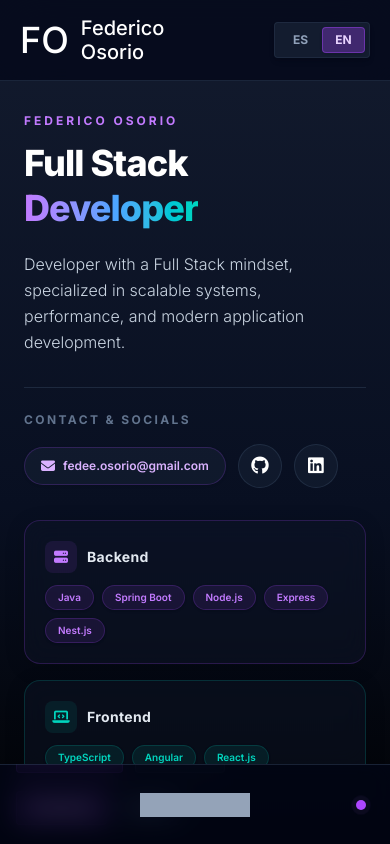
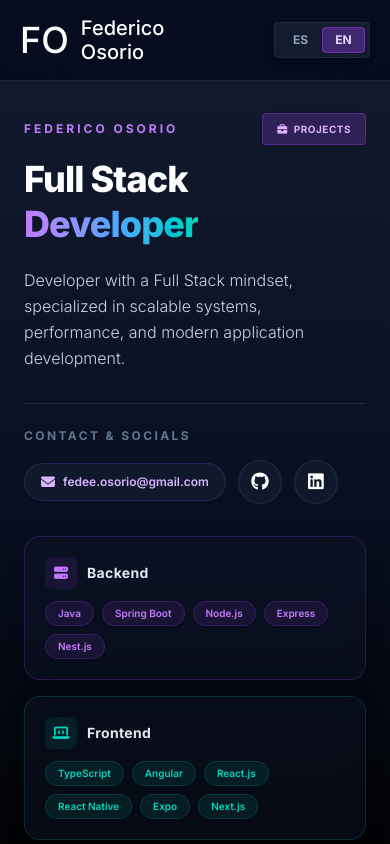
Before and after one commit to FedeOsorio/portfolio, a Next.js app: page / in a window 390 px wide. Built offline with nearby package versions, Linux system fonts and the light colour scheme.

Commit message:
Se mejoran estilos en mobile

```diff
--- a/src/app/layout.tsx
+++ b/src/app/layout.tsx
@@ -1,7 +1,6 @@
 import "../styles/globals.css";
 import type { Metadata } from "next";
 import { Inter } from "next/font/google";
-import Header from "@/components/header";
 import Script from "next/script";
 
 import { LanguageProvider } from "@/context/LanguageContext";
@@ -21,7 +20,6 @@ export default function RootLayout({ children }: { children: React.ReactNode })
 			</head>
 			<body className={`${inter.className} flex flex-col h-screen overflow-hidden`}>
 				<LanguageProvider>
-					<Header />
 					<div className="flex-1 relative overflow-hidden w-full">
 						{children}
 					</div>
--- a/src/components/PortfolioShell.tsx
+++ b/src/components/PortfolioShell.tsx
@@ -1,13 +1,14 @@
 "use client";
 import React, { useState, useEffect, useRef } from "react";
-import { motion } from "framer-motion";
+import { motion, AnimatePresence } from "framer-motion";
 import { useLanguage } from "@/context/LanguageContext";
 import PanelTab from "./PanelTab";
 import Main from "./main";
 import Projects from "./projects";
+import Header from "./header";
 
 const PortfolioShell = () => {
-  const { t } = useLanguage();
+  const { t, language } = useLanguage();
   const [activePanel, setActivePanel] = useState<"home" | "projects">("home");
   const [isMobile, setIsMobile] = useState(false);
   const [dimensions, setDimensions] = useState({ width: 0, height: 0 });
@@ -38,59 +39,88 @@ const PortfolioShell = () => {
   }, [isMobile]);
 
   return (
-    <div ref={containerRef} className={`flex w-full h-full overflow-hidden ${isMobile ? "flex-col" : "flex-row"} relative`}>
+    <div className="w-full h-full flex flex-col overflow-hidden">
+      <Header />
+      {isMobile ? (
+        <div className="w-full flex-1 overflow-hidden relative">
+          <AnimatePresence mode="wait">
+            {activePanel === "home" ? (
+              <motion.div
+                key="home"
+                initial={{ opacity: 0 }}
+                animate={{ opacity: 1 }}
+                exit={{ opacity: 0 }}
+                transition={{ duration: 0.3, ease: "easeInOut" }}
+                className="w-full h-full overflow-y-auto flex flex-col"
+              >
+                <Main setActivePanel={setActivePanel} isMobile={true} />
+              </motion.div>
+            ) : (
+              <motion.div
+                key="projects"
+                initial={{ opacity: 0 }}
+                animate={{ opacity: 1 }}
+                exit={{ opacity: 0 }}
+                transition={{ duration: 0.3, ease: "easeInOut" }}
+                className="w-full h-full overflow-y-auto flex flex-col"
+              >
+                <Projects isActive={true} isMobile={true} setActivePanel={setActivePanel} />
+              </motion.div>
+            )}
+          </AnimatePresence>
+        </div>
+      ) : (
+        <div ref={containerRef} className="flex w-full flex-1 overflow-hidden flex-row relative">
 
-      {/* HOME PANEL CONTAINER */}
+          {/* HOME PANEL CONTAINER (Desktop) */}
           <motion.div
             animate={{
-          width: isMobile ? "100%" : (activePanel === "home" ? "calc(100% - 80px)" : "80px"),
-          height: isMobile ? (activePanel === "home" ? "calc(100% - 80px)" : "80px") : "100%",
+              width: activePanel === "home" ? "calc(100% - 80px)" : "80px",
             }}
             transition={{ type: "tween", duration: 0.6, ease: "easeInOut" }}
-        className="relative overflow-hidden flex-shrink-0"
+            className="relative overflow-hidden flex-shrink-0 h-full"
           >
-        <div className={`absolute top-0 left-0 ${isMobile ? "w-full h-[calc(100vh-140px)]" : "w-[calc(100vw-80px)] h-full"}`}>
+            <div className="absolute top-0 left-0 w-[calc(100vw-80px)] h-full">
               <div className="w-full h-full overflow-y-auto flex flex-col">
-             <Main />
+                 <Main setActivePanel={setActivePanel} isMobile={false} />
               </div>
             </div>
 
             {/* Home Tab Overlay */}
             <div
-           className={`absolute ${isMobile ? "bottom-0 left-0 w-full h-[80px]" : "top-0 right-0 w-[80px] h-full"} z-20 transition-opacity duration-300 ${activePanel === "home" ? "opacity-0 delay-0 pointer-events-none" : "opacity-100 delay-300"}`}
+               className={`absolute top-0 right-0 w-[80px] h-full z-20 transition-opacity duration-300 ${activePanel === "home" ? "opacity-0 delay-0 pointer-events-none" : "opacity-100 delay-300"}`}
             >
                <PanelTab
                  label={t("panels.home")}
                  onClick={() => setActivePanel("home")}
-             position={isMobile ? "top" : "left"}
+                 position="left"
                  isActive={activePanel === "home"}
                />
             </div>
           </motion.div>
 
-      {/* PROJECTS PANEL CONTAINER */}
+          {/* PROJECTS PANEL CONTAINER (Desktop) */}
           <motion.div
             animate={{
-          width: isMobile ? "100%" : (activePanel === "projects" ? "calc(100% - 80px)" : "80px"),
-          height: isMobile ? (activePanel === "projects" ? "calc(100% - 80px)" : "80px") : "100%",
+              width: activePanel === "projects" ? "calc(100% - 80px)" : "80px",
             }}
             transition={{ type: "tween", duration: 0.6, ease: "easeInOut" }}
-        className="relative overflow-hidden flex-shrink-0"
+            className="relative overflow-hidden flex-shrink-0 h-full"
           >
-        <div className={`absolute top-0 left-0 ${isMobile ? "w-full h-[calc(100vh-140px)]" : "w-[calc(100vw-80px)] h-full"}`}>
+            <div className="absolute top-0 left-0 w-[calc(100vw-80px)] h-full">
               <div className="w-full h-full overflow-y-auto flex flex-col">
-             <Projects isActive={activePanel === "projects"} />
+                 <Projects isActive={activePanel === "projects"} isMobile={false} setActivePanel={setActivePanel} />
               </div>
             </div>
 
             {/* Projects Tab Overlay */}
             <div
-           className={`absolute ${isMobile ? "top-0 left-0 w-full h-[80px]" : "top-0 left-0 w-[80px] h-full"} z-20 transition-opacity duration-300 ${activePanel === "projects" ? "opacity-0 delay-0 pointer-events-none" : "opacity-100 delay-300"}`}
+               className={`absolute top-0 left-0 w-[80px] h-full z-20 transition-opacity duration-300 ${activePanel === "projects" ? "opacity-0 delay-0 pointer-events-none" : "opacity-100 delay-300"}`}
             >
                <PanelTab
                  label={t("panels.projects")}
                  onClick={() => setActivePanel("projects")}
-             position={isMobile ? "bottom" : "right"}
+                 position="right"
                  isActive={activePanel === "projects"}
                  shouldPulse={activePanel === "home"}
                />
@@ -98,17 +128,16 @@ const PortfolioShell = () => {
           </motion.div>
 
           {/* Neon Beam Border animation (Desktop, activePanel === "home" only) */}
-      {!isMobile && activePanel === "home" && dimensions.width > 0 && (
+          {activePanel === "home" && dimensions.width > 0 && (
             <svg className="absolute inset-0 w-full h-full pointer-events-none z-30">
               <defs>
                 <linearGradient id="neonGradient" x1="0%" y1="0%" x2="100%" y2="100%">
-              <stop offset="0%" stopColor="#c084fc" /> {/* Purple-400 */}
-              <stop offset="50%" stopColor="#60a5fa" /> {/* Blue-400 */}
-              <stop offset="100%" stopColor="#2dd4bf" /> {/* Teal-400 */}
+                  <stop offset="0%" stopColor="#c084fc" />
+                  <stop offset="50%" stopColor="#60a5fa" />
+                  <stop offset="100%" stopColor="#2dd4bf" />
                 </linearGradient>
               </defs>
 
-          {/* Static background path for glow foundation (Covers the full header bottom and left border) */}
               <path
                 d={`M 0 1 L ${dimensions.width} 1`}
                 fill="none"
@@ -138,7 +167,8 @@ const PortfolioShell = () => {
               />
             </svg>
           )}
-
+        </div>
+      )}
     </div>
   );
 };
--- a/src/components/main.tsx
+++ b/src/components/main.tsx
@@ -33,7 +33,12 @@ const toolsSkills = [
   { name: "AI Agents", type: "neutral" },
 ];
 
-const Main = () => {
+interface MainProps {
+  setActivePanel?: (panel: "home" | "projects") => void;
+  isMobile?: boolean;
+}
+
+const Main: React.FC<MainProps> = ({ setActivePanel, isMobile = false }) => {
   const { t, language } = useLanguage();
 
   const getPillClass = (type: string) => {
@@ -83,8 +88,10 @@ const Main = () => {
   };
 
   return (
-    <div className="w-full flex-1 flex flex-col justify-center pt-8 md:pt-12 pb-16 md:pb-20 relative">
-      <div className="container mx-auto px-6 lg:px-8 relative z-10 flex-grow flex items-center">
+    <div className={`w-full flex-1 flex flex-col relative
+      ${isMobile ? "justify-start pt-6" : "justify-center pt-8 md:pt-12 pb-16 md:pb-20"}
+    `}>
+      <div className={`container mx-auto px-6 lg:px-8 relative z-10 flex-grow flex ${isMobile ? "items-start pt-2" : "items-center"}`}>
         <div className="w-full max-w-6xl mx-auto">
           <div className="grid grid-cols-1 lg:grid-cols-12 gap-8 lg:gap-12 items-center">
 
@@ -95,9 +102,23 @@ const Main = () => {
                 animate={{ opacity: 1, x: 0 }}
                 transition={{ duration: 0.8, ease: "easeOut" }}
               >
-                <p className="text-purple-400 font-bold tracking-[0.25em] uppercase text-xs md:text-sm mb-3">
-                  Federico Osorio
-                </p>
+                <div className="flex items-center justify-between gap-3 mb-3 w-full">
+                  <p className="text-purple-400 font-bold tracking-[0.25em] uppercase text-xs md:text-sm leading-none m-0 flex items-center h-8">
+                    Federico Osorio
+                  </p>
+                  {isMobile && setActivePanel && (
+                    <motion.button
+                      onClick={() => setActivePanel("projects")}
+                      whileHover={{ scale: 1.05 }}
+                      whileTap={{ scale: 0.95 }}
+                      transition={{ type: "spring", stiffness: 400, damping: 15 }}
+                      className="flex items-center justify-center gap-1.5 px-3.5 py-1.5 rounded bg-purple-500/20 text-purple-300 hover:text-purple-200 border border-purple-500/30 text-[10px] font-bold uppercase tracking-wider cursor-pointer transition-all hover:bg-purple-500/30 leading-none h-8 shadow-sm"
+                    >
+                      <i className="fa-solid fa-briefcase text-[10px]" />
+                      <span className="leading-none">{language === "es" ? "Proyectos" : "Projects"}</span>
+                    </motion.button>
+                  )}
+                </div>
                 <h1 className="text-4xl md:text-5xl xl:text-6xl font-extrabold text-white mb-5 tracking-tight leading-tight">
                   Full Stack{" "}
                   <span className="text-transparent bg-clip-text bg-gradient-to-r from-purple-400 via-blue-400 to-teal-400">
--- a/src/components/projects.tsx
+++ b/src/components/projects.tsx
@@ -96,9 +96,11 @@ const isMobileApp = (subtitle: string) => {
 
 interface ProjectsProps {
   isActive?: boolean;
+  isMobile?: boolean;
+  setActivePanel?: (panel: "home" | "projects") => void;
 }
 
-const Projects: React.FC<ProjectsProps> = ({ isActive }) => {
+const Projects: React.FC<ProjectsProps> = ({ isActive, isMobile = false, setActivePanel }) => {
   const { t, language } = useLanguage();
   const projectItems = t("projects.items") as { title: string; description: string }[];
   const [projectType, setProjectType] = useState<"individual" | "grupal">("individual");
@@ -199,9 +201,124 @@ const Projects: React.FC<ProjectsProps> = ({ isActive }) => {
   }, [currentProject, currentIndex, innerImageIndex]);
 
   return (
-    <div className="w-full flex-1 flex flex-col justify-center py-8 md:py-12 relative px-4 md:px-16 overflow-x-hidden">
+    <div className={`w-full flex-1 flex flex-col relative px-4 md:px-16 overflow-x-hidden
+      ${isMobile ? "justify-start py-6" : "justify-center py-8 md:py-12"}
+    `}>
+      {isMobile ? (
+        <div className="w-full flex flex-col gap-6 max-w-2xl mx-auto pb-12 pt-2">
+          <div className="flex items-center justify-between gap-3 mb-2 border-b border-slate-700/50 pb-3">
+            <h2 className="text-2xl md:text-3xl font-extrabold text-white tracking-tight leading-none flex items-center h-8">
+              {t("projects.title")}
+            </h2>
+            {isMobile && setActivePanel && (
+              <motion.button
+                onClick={() => setActivePanel("home")}
+                whileHover={{ scale: 1.05 }}
+                whileTap={{ scale: 0.95 }}
+                transition={{ type: "spring", stiffness: 400, damping: 15 }}
+                className="flex items-center justify-center gap-1.5 px-3.5 py-1.5 rounded bg-purple-500/20 text-purple-300 hover:text-purple-200 border border-purple-500/30 text-[10px] font-bold uppercase tracking-wider cursor-pointer transition-all hover:bg-purple-500/30 leading-none h-8 shadow-sm"
+              >
+                <i className="fa-solid fa-house text-[10px]" />
+                <span className="leading-none">{language === "es" ? "Inicio" : "Home"}</span>
+              </motion.button>
+            )}
+          </div>
 
-      <div className="container mx-auto relative z-10 flex-grow flex flex-col justify-center">
+          <div className="flex flex-col gap-6">
+            {projectsData.map((project) => {
+              const itemInfo = projectItems[project.id] || { title: "", description: "" };
+              const projectImages = project.images || (project.image ? [project.image] : []);
+
+              return (
+                <div
+                  key={project.id}
+                  className="rounded-2xl border border-slate-800/80 bg-slate-900/40 backdrop-blur-md p-5 flex flex-col gap-4 shadow-xl"
+                >
+                  {/* Card Header */}
+                  <div className="flex flex-col gap-1.5">
+                    <div className="flex justify-between items-start gap-2">
+                      <h3 className="text-xl font-bold text-white tracking-tight">
+                        {itemInfo.title}
+                      </h3>
+
+                      {/* Tag pill */}
+                      <span className={`px-2 py-0.5 rounded text-[9px] font-bold uppercase tracking-wider border flex-shrink-0
+                        ${project.type === "individual"
+                          ? "bg-purple-500/10 text-purple-400 border-purple-500/20 shadow-[0_0_10px_rgba(168,85,247,0.15)]"
+                          : project.type === "grupal"
+                            ? "bg-teal-500/10 text-teal-400 border-teal-500/20 shadow-[0_0_10px_rgba(20,184,166,0.15)]"
+                            : "bg-slate-800/40 text-slate-400 border-slate-700/50"
+                        }
+                      `}>
+                        {project.type === "individual"
+                          ? t("projects.tags.individual")
+                          : project.type === "grupal"
+                            ? t("projects.tags.grupal")
+                            : (language === "en" ? "Legacy Project" : "Proyecto Legacy")
+                        }
+                      </span>
+                    </div>
+
+                    <div className="text-xs text-slate-400 font-mono tracking-wide">
+                      {project.subtitle}
+                    </div>
+                  </div>
+
+                  {/* Screenshots gallery */}
+                  {projectImages.length > 0 && (
+                    <div className="flex gap-3 overflow-x-auto pb-2 scrollbar-none snap-x snap-mandatory">
+                      {projectImages.map((imgUrl, idx) => (
+                        <div
+                          key={idx}
+                          className="flex-shrink-0 snap-center max-w-[85%] flex items-center justify-center"
+                        >
+                          <img
+                            src={imgUrl}
+                            alt={`${itemInfo.title} screenshot ${idx + 1}`}
+                            className="h-64 object-contain rounded-xl border border-slate-800/80 shadow-md bg-slate-950/20"
+                          />
+                        </div>
+                      ))}
+                    </div>
+                  )}
+
+                  {/* Description */}
+                  <p className="text-slate-300 text-xs md:text-sm leading-relaxed font-light">
+                    {itemInfo.description}
+                  </p>
+
+                  {/* Buttons */}
+                  <div className="flex items-center gap-2.5 mt-2">
+                    <a
+                      href={project.link}
+                      target="_blank"
+                      rel="noopener noreferrer"
+                      className="flex-grow py-2 bg-purple-500/30 border border-purple-500/40 text-purple-200 hover:bg-purple-500/40 hover:border-purple-500/60 text-xs font-semibold rounded flex items-center justify-center gap-1.5 transition-all shadow-md"
+                    >
+                      <span>{t("projects.viewProject")}</span>
+                      <svg xmlns="http://www.w3.org/2000/svg" fill="none" viewBox="0 0 24 24" strokeWidth={2} stroke="currentColor" className="w-3 h-3">
+                        <path strokeLinecap="round" strokeLinejoin="round" d="M13.5 4.5L21 12m0 0l-7.5 7.5M21 12H3" />
+                      </svg>
+                    </a>
+
+                    {project.demo && (
+                      <a
+                        href={project.demo}
+                        target="_blank"
+                        rel="noopener noreferrer"
+                        className="px-4 py-2 bg-slate-800/50 hover:bg-slate-700/60 text-slate-300 hover:text-white text-xs font-semibold rounded transition-all border border-slate-700/60"
+                      >
+                        {t("projects.demoVideo")}
+                      </a>
+                    )}
+                  </div>
+                </div>
+              );
+            })}
+          </div>
+        </div>
+      ) : (
+        <div className="container mx-auto relative z-10 flex-grow flex flex-col justify-center">
         <div className="w-full max-w-6xl mx-auto relative">
 
           {/* Floating navigation arrows (Desktop only, active panel only, relative to max-w-6xl) */}
@@ -499,8 +616,9 @@ const Projects: React.FC<ProjectsProps> = ({ isActive }) => {
 
         </div>
       </div>
-    </div>
-  );
+    )}
+  </div>
+);
 };
 
 export default Projects;
```
Lines whose indentation alone changed are shown as unchanged.
